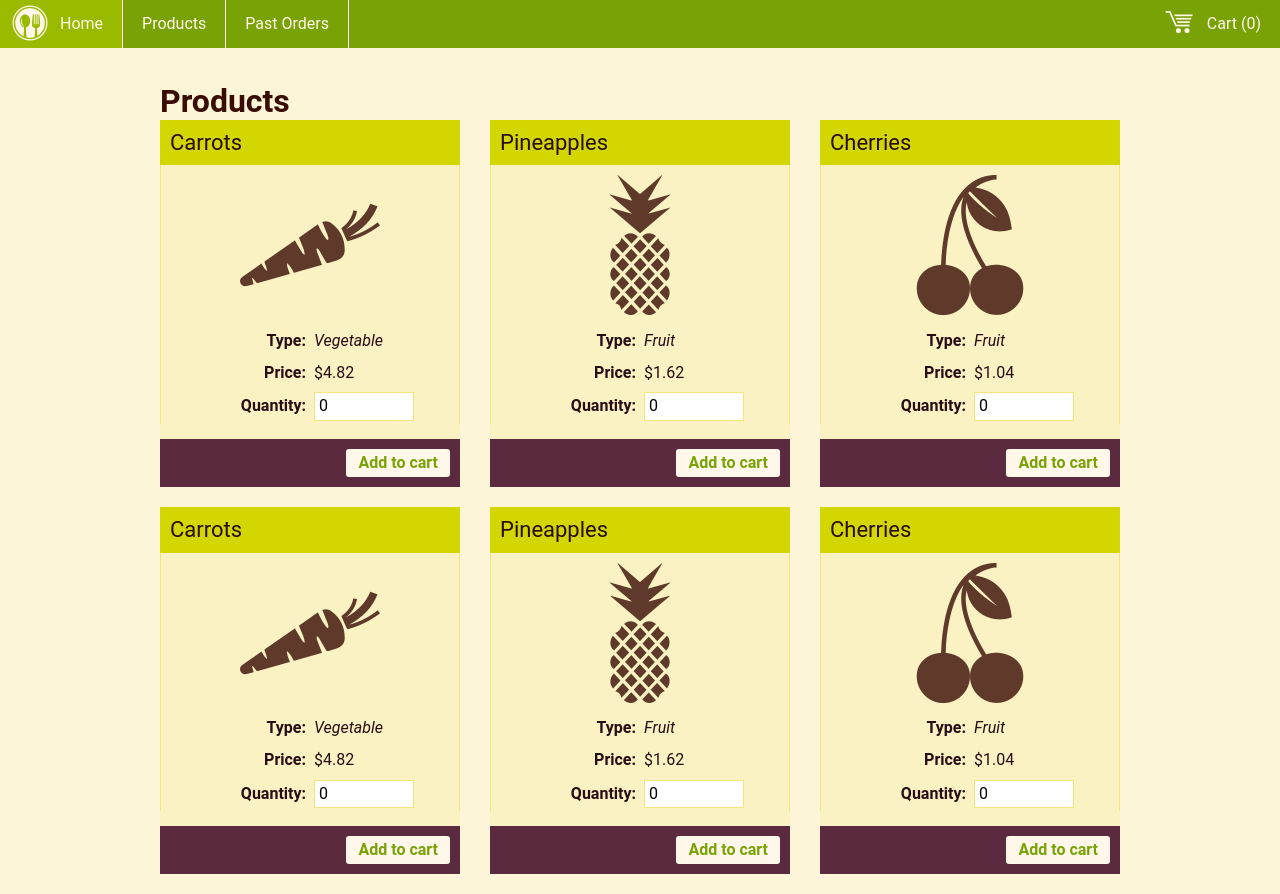
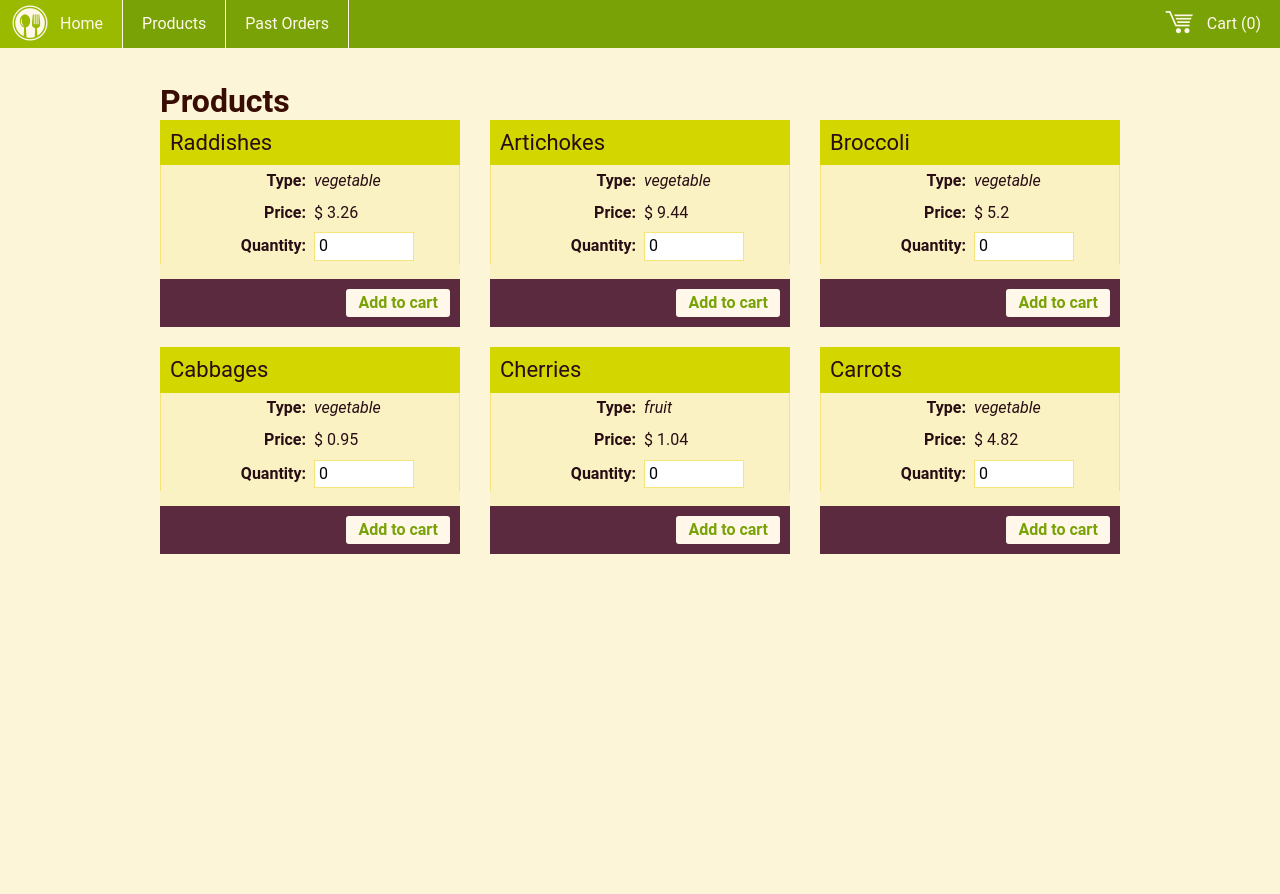
Before and after one commit to ammar4web/vuejs-spa, a Vue app: page /products in a window 1280 px wide. After the commit the page ends 800 px from the top, so only its background shows below. Built offline with nearby package versions, Linux system fonts and the light colour scheme.

Commit message:
Productsview

```diff
--- a/src/views/ProductsView.vue
+++ b/src/views/ProductsView.vue
@@ -4,234 +4,27 @@
       <h1>Products</h1>
 
       <div class="card-container">
-        <div class="card">
-          <div class="card-title">
-            Carrots
-          </div>
-          <div class="card-body">
-            <i class="icofont-10x icofont-carrot"></i>
-            <form>
-              <div class="row">
-                <div class="cell">
-                  <label>Type:</label>
-                </div>
-                <div class="cell">
-                  <em>Vegetable</em>
-                </div>
-              </div>
-              <div class="row">
-                <div class="cell">
-                  <label>Price:</label>
-                </div>
-                <div class="cell">
-                  $4.82
-                </div>
-              </div>
-              <div class="row">
-                <div class="cell">
-                  <label>Quantity:</label>
-                </div>
-                <div class="cell">
-                  <input type="number" value="0">
-                </div>
-              </div>
-            </form>
-          </div>
-          <div class="card-footer">
-            <button class="btn btn-light">Add to cart</button>
-          </div>
-        </div>
 
-        <div class="card">
-          <div class="card-title">
-            Pineapples
-          </div>
-          <div class="card-body">
-            <i class="icofont-10x icofont-pineapple"></i>
-            <form>
-              <div class="row">
-                <div class="cell">
-                  <label>Type:</label>
-                </div>
-                <div class="cell">
-                  <em>Fruit</em>
-                </div>
-              </div>
-              <div class="row">
-                <div class="cell">
-                  <label>Price:</label>
-                </div>
-                <div class="cell">
-                  $1.62
-                </div>
-              </div>
-              <div class="row">
-                <div class="cell">
-                  <label>Quantity:</label>
-                </div>
-                <div class="cell">
-                  <input type="number" value="0">
-                </div>
-              </div>
-            </form>
-          </div>
-          <div class="card-footer">
-            <button class="btn btn-light">Add to cart</button>
-          </div>
-        </div>
-
-        <div class="card">
-          <div class="card-title">
-            Cherries
-          </div>
-          <div class="card-body">
-            <i class="icofont-10x icofont-cherry"></i>
-            <form>
-              <div class="row">
-                <div class="cell">
-                  <label>Type:</label>
-                </div>
-                <div class="cell">
-                  <em>Fruit</em>
-                </div>
-              </div>
-              <div class="row">
-                <div class="cell">
-                  <label>Price:</label>
-                </div>
-                <div class="cell">
-                  $1.04
-                </div>
-              </div>
-              <div class="row">
-                <div class="cell">
-                  <label>Quantity:</label>
-                </div>
-                <div class="cell">
-                  <input type="number" value="0">
-                </div>
-              </div>
-            </form>
-          </div>
-          <div class="card-footer">
-            <button class="btn btn-light">Add to cart</button>
-          </div>
-        </div>
-
-        <div class="card">
-          <div class="card-title">
-            Carrots
-          </div>
-          <div class="card-body">
-            <i class="icofont-10x icofont-carrot"></i>
-            <form>
-              <div class="row">
-                <div class="cell">
-                  <label>Type:</label>
-                </div>
-                <div class="cell">
-                  <em>Vegetable</em>
-                </div>
-              </div>
-              <div class="row">
-                <div class="cell">
-                  <label>Price:</label>
-                </div>
-                <div class="cell">
-                  $4.82
-                </div>
-              </div>
-              <div class="row">
-                <div class="cell">
-                  <label>Quantity:</label>
-                </div>
-                <div class="cell">
-                  <input type="number" value="0">
-                </div>
-              </div>
-            </form>
-          </div>
-          <div class="card-footer">
-            <button class="btn btn-light">Add to cart</button>
-          </div>
-        </div>
-
-        <div class="card">
-          <div class="card-title">
-            Pineapples
-          </div>
-          <div class="card-body">
-            <i class="icofont-10x icofont-pineapple"></i>
-            <form>
-              <div class="row">
-                <div class="cell">
-                  <label>Type:</label>
-                </div>
-                <div class="cell">
-                  <em>Fruit</em>
-                </div>
-              </div>
-              <div class="row">
-                <div class="cell">
-                  <label>Price:</label>
-                </div>
-                <div class="cell">
-                  $1.62
-                </div>
-              </div>
-              <div class="row">
-                <div class="cell">
-                  <label>Quantity:</label>
-                </div>
-                <div class="cell">
-                  <input type="number" value="0">
-                </div>
-              </div>
-            </form>
-          </div>
-          <div class="card-footer">
-            <button class="btn btn-light">Add to cart</button>
-          </div>
-        </div>
-
-        <div class="card">
-          <div class="card-title">
-            Cherries
-          </div>
-          <div class="card-body">
-            <i class="icofont-10x icofont-cherry"></i>
-            <form>
-              <div class="row">
-                <div class="cell">
-                  <label>Type:</label>
-                </div>
-                <div class="cell">
-                  <em>Fruit</em>
-                </div>
-              </div>
-              <div class="row">
-                <div class="cell">
-                  <label>Price:</label>
-                </div>
-                <div class="cell">
-                  $1.04
-                </div>
-              </div>
-              <div class="row">
-                <div class="cell">
-                  <label>Quantity:</label>
-                </div>
-                <div class="cell">
-                  <input type="number" value="0">
-                </div>
-              </div>
-            </form>
-          </div>
-          <div class="card-footer">
-            <button class="btn btn-light">Add to cart</button>
-          </div>
-        </div>
+        <ProductCard
+          v-for="(product, index) in inventory.slice(0,6)"
+          :key="product.id"
+          class="card"
+          :index="index"
+          :product="product"
+          :addToCart="addToCart"
+        />
       </div>
     </main>
   </div>
 </template>
+
+<script>
+import ProductCard from '@/components/ProductCard.vue'
+
+export default {
+  props: ['inventory', 'addToCart'],
+  components: {
+    ProductCard
+  }
+}
+</script>
```
